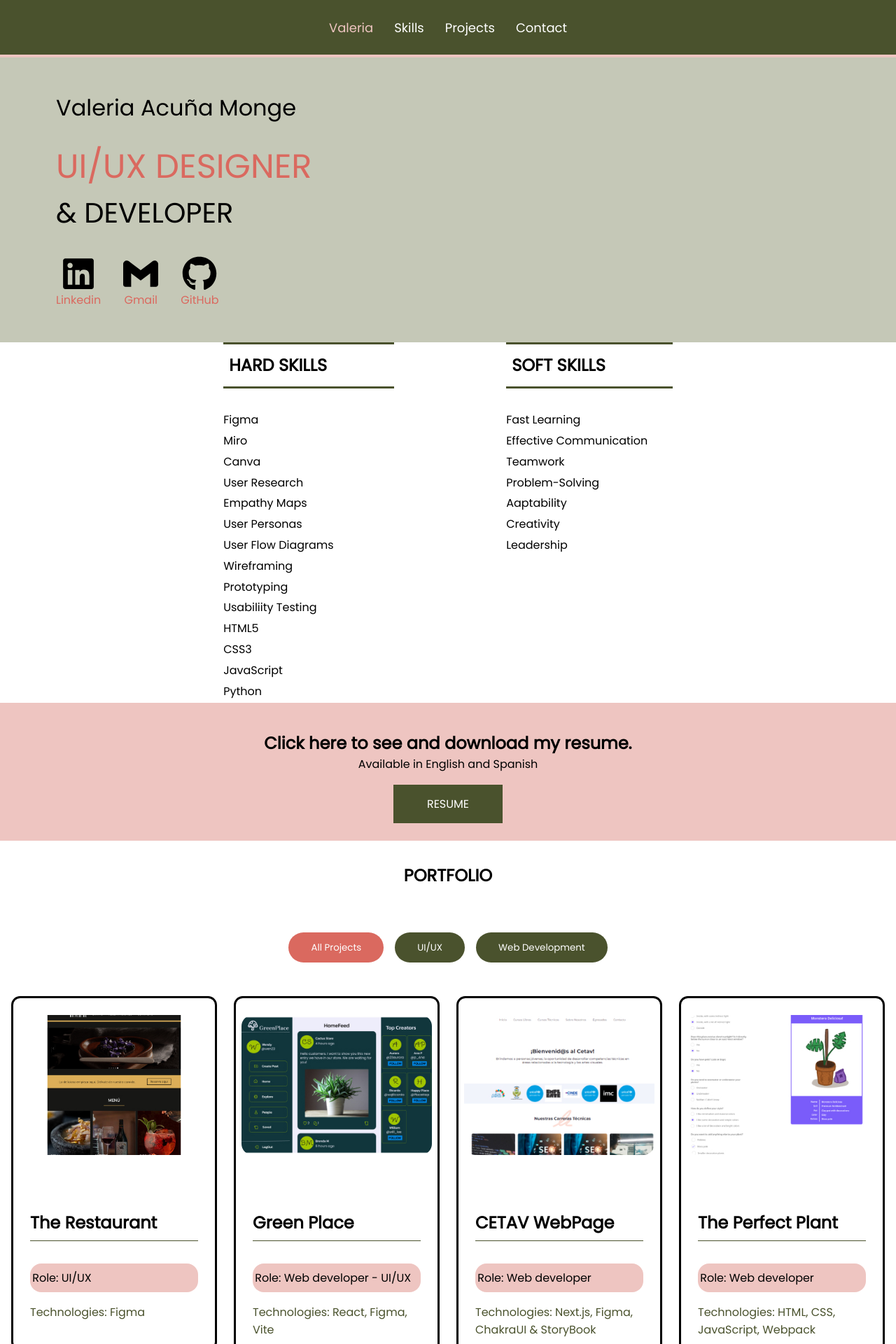
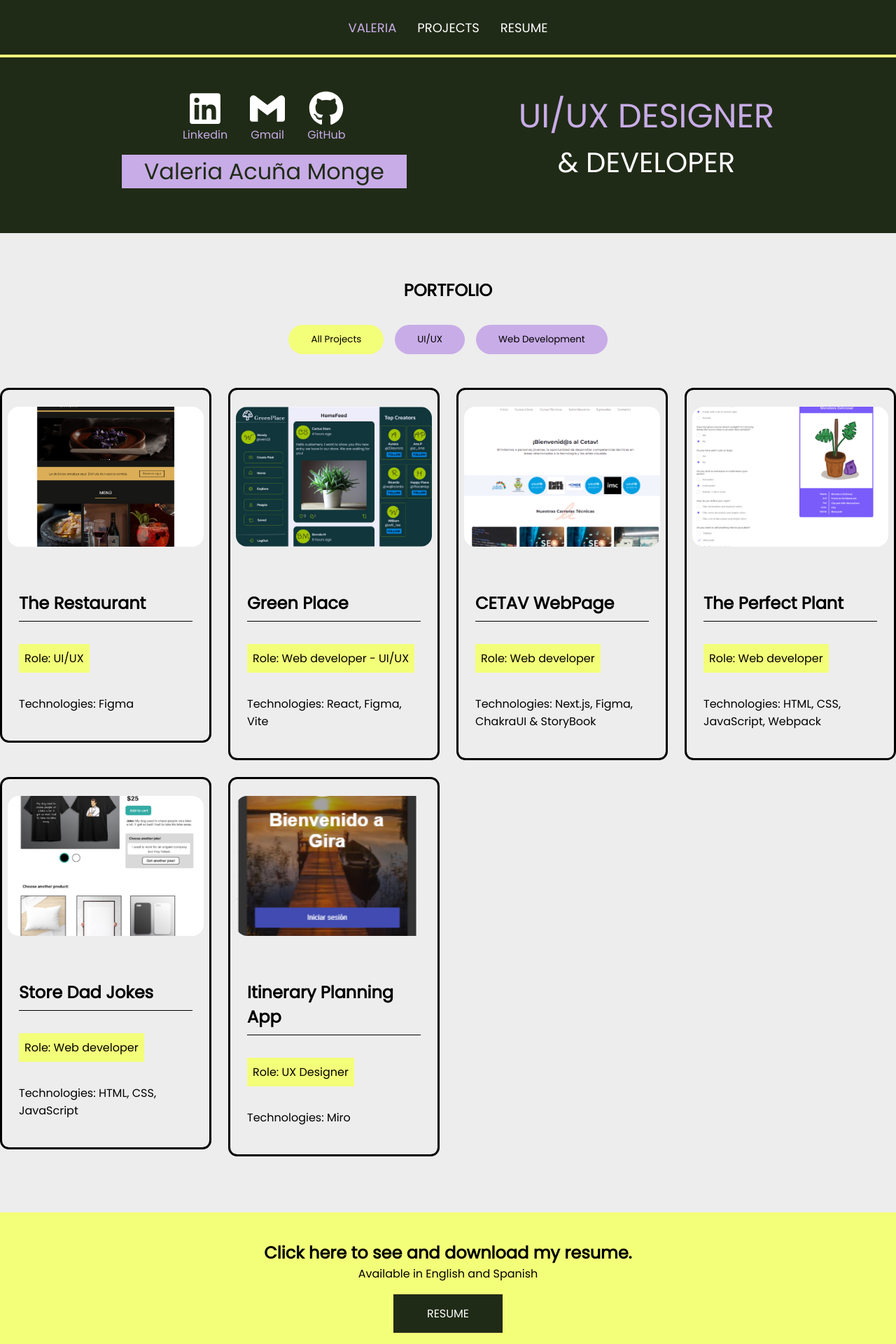
Before and after one commit to ValeriaAcuM/portfolio-valeriaam, a React (Vite) app: page / in a window 1280 px wide. Shown: the top 1920 px of the page at 70% size. Built offline with nearby package versions, Linux system fonts and the light colour scheme.

Commit message:
update colors and appearance

```diff
--- a/src/js/App.jsx
+++ b/src/js/App.jsx
@@ -2,10 +2,9 @@ import { createRoot } from "react-dom/client";
 import { BrowserRouter, Routes, Route } from "react-router-dom";
 import { NavbarMenu } from "./components/navbar/Navbar";
 import { Header } from "./components/header/Header";
-import { Skills } from "./components/skills/Skills";
 import { Portfolio } from "./components/portfolio/Portfolio";
+import { Resume } from "./components/resume/Resume";
 import { Footer } from "./components/footer/Footer";
-/* import { Contact } from "./components/contact/Contact"; */
 
 const App = () => {
   return (
@@ -15,9 +14,8 @@ const App = () => {
         <Route path="/" />
       </Routes>
       <Header />
-      <Skills />
       <Portfolio />
-      {/* <Contact /> */}
+      <Resume />
       <Footer />
     </BrowserRouter>
   );
--- a/src/js/components/header/Header.jsx
+++ b/src/js/components/header/Header.jsx
@@ -3,25 +3,19 @@ import { SiGmail } from "react-icons/si";
 
 const MyIntroduction = () => {
   return (
-    <header className="header" id="personal">
-      <div className="info-content">
-        <span className="name">Valeria Acuña Monge</span>
-        <span className="first-occupation">
-          UI/UX DESIGNER
-          <span className="sec-occupation">& DEVELOPER</span>
-        </span>
-
+    <header id="personal">
+      <div>
         <div className="social-icons">
           <a
             href="https://www.linkedin.com/in/valeria-acuña-monge"
             target="_blank"
             rel="noopener noreferrer"
           >
-            <FaLinkedin size={50} color="#000" />
+            <FaLinkedin size={50} color="#fff" />
             <span>Linkedin</span>
           </a>
           <a href="mailto:valeacumonge@gmail.com">
-            <SiGmail size={50} color="#000" />
+            <SiGmail size={50} color="#fff" />
             <span>Gmail</span>
           </a>
           <a
@@ -29,10 +23,16 @@ const MyIntroduction = () => {
             target="_blank"
             rel="noopener noreferrer"
           >
-            <FaGithub size={50} color="#000" />
+            <FaGithub size={50} color="#fff" />
             <span>GitHub</span>
           </a>
         </div>
+        <p className="name">Valeria Acuña Monge</p>
+      </div>
+
+      <div>
+        <p className="first-occupation">UI/UX DESIGNER</p>
+        <p className="sec-occupation">& DEVELOPER</p>
       </div>
     </header>
   );
--- a/src/js/components/navbar/Navbar.jsx
+++ b/src/js/components/navbar/Navbar.jsx
@@ -18,17 +18,6 @@ const Navbar = () => {
 
           <Link
             activeClass="active"
-            to="skills"
-            spy={true}
-            smooth={true}
-            offset={-100}
-            duration={500}
-          >
-            Skills
-          </Link>
-
-          <Link
-            activeClass="active"
             to="portfolio"
             spy={true}
             smooth={true}
@@ -40,13 +29,13 @@ const Navbar = () => {
 
           <Link
             activeClass="active"
-            to="contact"
+            to="resume"
             spy={true}
             smooth={true}
             offset={-100}
             duration={500}
           >
-            Contact
+            Resume
           </Link>
         </div>
       </nav>
--- /dev/null
+++ b/src/js/components/resume/Resume.jsx
@@ -0,0 +1,28 @@
+import cvDoc from "../../../assets/docs/valeria-acuña_cv.pdf";
+
+const ResumeDoc = () => {
+  return (
+    <section id="resume">
+      <div className="resume-container">
+        <div className="resume-text">
+          <h3>Click here to see and download my resume.</h3>
+          <p>Available in English and Spanish</p>
+        </div>
+        <a
+          className="resume-btn"
+          href={cvDoc}
+          target="_blank"
+          rel="noopener noreferrer"
+        >
+          RESUME
+        </a>
+      </div>
+    </section>
+  );
+};
+
+const Resume = () => {
+  return <ResumeDoc />;
+};
+
+export { Resume };
--- a/src/js/components/skills/Skills.jsx
+++ /dev/null
@@ -1,63 +0,0 @@
-import cvDoc from "../../../assets/docs/valeria-acuña_cv.pdf";
-
-const MySkills = () => {
-  return (
-    <section id="skills">
-      <div className="skills-container">
-        <div className="skills-column">
-          <h1 className="title-skills">HARD SKILLS</h1>
-          <ul>
-            <li>Figma</li>
-            <li>Miro</li>
-            <li>Canva</li>
-            <li>User Research</li>
-            <li>Empathy Maps</li>
-            <li>User Personas</li>
-            <li>User Flow Diagrams</li>
-            <li>Wireframing</li>
-            <li>Prototyping</li>
-            <li>Usabiliity Testing</li>
-            <li>HTML5</li>
-            <li>CSS3</li>
-            <li>JavaScript</li>
-            <li>Python</li>
-          </ul>
-        </div>
-        <div className="skills-column">
-          <h2 className="title-skills">SOFT SKILLS</h2>
-          <ul>
-            <li>Fast Learning</li>
-            <li>Effective Communication</li>
-            <li>Teamwork</li>
-            <li>Problem-Solving</li>
-            <li>Aaptability</li>
-            <li>Creativity</li>
-            <li>Leadership</li>
-          </ul>
-        </div>
-      </div>
-
-      <div className="resume-container">
-        <div className="resume-text">
-          <h3>Click here to see and download my resume.</h3>
-          <p>Available in English and Spanish</p>
-        </div>
-        <a
-          className="resume-btn"
-          href={cvDoc}
-          target="_blank"
-          rel="noopener noreferrer"
-          /* download="Curriculum" */
-        >
-          RESUME
-        </a>
-      </div>
-    </section>
-  );
-};
-
-const Skills = () => {
-  return <MySkills />;
-};
-
-export { Skills };
--- a/src/styles/style.css
+++ b/src/styles/style.css
@@ -1,16 +1,14 @@
 :root {
-  --color-darkGreen: #4A522D;
-  --color-lightGreen: #C5C8B7;
-  --color-darkPink: #da695f;
-  --color-mediumPink: #EEC5C1;
-  --color-lightPink: #FEE2DE;
+  /* --color-darkGreen2: #212C18; */
+  --color-darkGreen: #202B17;
+  --color-lightGreen: #F3FE79;
+  --color-purple: #C8ACE7;
+  --color-orange: #CB9A51;
+  --color-gray: #EDEDED;
   --color-white: #fff;
+  --color-black: #000000;
 }
 
-/* body {
-  overflow: hidden;
-  overflow-y: scroll;
-} */
 body {
   padding-top: 5.1rem;
   /* padding-top: 1.6rem; */
@@ -50,8 +48,9 @@ ul {
   padding: 1.6rem 0;
   /* 1.5rem = ~24px */
   justify-content: center;
-  border-bottom: var(--color-mediumPink) 0.3rem solid;
+  border-bottom: var(--color-lightGreen) 0.3rem solid;
   /* 0.3rem = ~5px */
+  text-transform: uppercase;
 }
 
 .nav-list {
@@ -63,42 +62,49 @@ ul {
   /* 1.125rem = ~18px */
 }
 
-.active {
-  color: var(--color-mediumPink);
+.nav-list:hover {
+  color: var(--color-lightGreen);
 }
 
+.active {
+  color: var(--color-purple);
+}
 
 /* HEADER PERSONAL INFORMATION */
-.header {
+header {
   padding: 3rem 0;
-  background-color: var(--color-lightGreen);
-}
-
-.info-content {
+  background-color: var(--color-darkGreen);
   display: flex;
-  flex-direction: column;
-  margin-left: 5rem;
+  justify-content: center;
+  gap: 10rem;
+  color: var(--color-white);
 }
 
 .name {
+  background-color: var(--color-purple);
+  padding: 0rem 2rem;
+  color: var(--color-darkGreen);
   font-size: 2rem;
+  margin: 1rem 0;
 }
 
 .first-occupation {
   font-size: 3rem;
-  margin: 1.5rem 0 2rem;
-  color: var(--color-darkPink);
+  /* margin: 1.5rem 0 2rem; */
+  color: var(--color-purple);
 }
 
 .sec-occupation {
+  text-align: center;
   display: block;
   font-size: 2.5rem;
-  color: black;
 }
 
 .social-icons {
   display: flex;
   gap: 2rem;
+  justify-content: center;
+  /* margin-top: 1.5rem; */
 }
 
 .social-icons a {
@@ -107,35 +113,103 @@ ul {
   /* ícono arriba, texto abajo */
   align-items: center;
   /* text-decoration: none; */
-  color: var(--color-darkPink);
+  color: var(--color-purple);
   font-size: 1rem;
   /* tamaño del texto debajo del ícono */
 }
 
-/* SKILLS SECTION */
-.skills-container {
-  display: flex;
-  justify-content: space-between;
-  gap: 10rem;
-  justify-content: center;
+.social-icons a:hover {
+  color: var(--color-lightGreen);
 }
 
-.title-skills {
-  border-block: 0.2rem solid var(--color-darkGreen);
-  padding: 0.8rem 6rem 0.8rem 0.5rem;
-  margin-bottom: 2rem;
+/* PORTFOLIO PROJECTS SECTION */
+.portfolio-section {
+  padding: 2rem 0;
+  background-color: var(--color-gray);
 }
 
-/* .skills-column ul {
-  list-style: none;
-} */
-
-.skills-column li {
-  margin-bottom: 0.3rem;
+.portfolio-header {
+  display: flex;
+  flex-direction: column;
+  align-items: center;
+  margin: 2rem 0;
 }
 
+.filter-categories {
+  margin-top: 2rem;
+  display: flex;
+  gap: 1rem;
+  justify-content: center;
+  flex-wrap: wrap;
+}
+
+.filter-btn {
+  padding: 0.7rem 2rem;
+  background-color: var(--color-purple);
+  border: none;
+  cursor: pointer;
+  border-radius: 2rem;
+}
+
+.filter-btn.active,
+.filter-btn:hover {
+  background-color: var(--color-lightGreen);
+  color: var(--color-black);
+}
+
+.card-container a {
+  color: var(--color-black);
+}
+
+.projects-cards {
+  margin: 3rem 0;
+  display: grid;
+  grid-template-columns: repeat(auto-fill, minmax(270px, 1fr));
+  gap: 1.5rem;
+  align-items: stretch;
+}
+
+.card-body {
+  padding: 0.5rem;
+  border: rgb(0, 0, 0) 0.2rem solid;
+  border-radius: 0.8rem;
+}
+
+.card-body:hover {
+  background-color: var(--color-purple);
+}
+
+.card-content {
+  padding: 1rem;
+}
+
+.card-content h4 {
+  border-bottom: var(--color-black) 0.1rem solid;
+  padding: 0.5rem 0;
+  margin: 1rem 0;
+}
+
+.card-image {
+  width: 100%;
+  height: 200px;
+  border-radius: 1rem;
+  object-fit: cover;
+  margin: 1rem 0;
+}
+
+.card-content p {
+  margin: 1rem 0;
+}
+
+.role-projects {
+  display: inline-block;
+  background-color: var(--color-lightGreen);
+  padding: 0.5rem;
+}
+
+/* RESUME SECTION */
 .resume-container {
-  background-color: var(--color-mediumPink);
+  background-color: var(--color-lightGreen);
   text-align: center;
   padding: 2.5rem 0;
 }
@@ -154,187 +228,12 @@ ul {
 
 .resume-btn:hover {
   color: black;
-  background-color: var(--color-darkPink);
+  background-color: var(--color-purple);
 }
-
-/* PORTFOLIO PROJECTS SECTION */
-.portfolio-section {
-  margin: 0 1rem;
-}
-
-.portfolio-header {
-  display: flex;
-  flex-direction: column;
-  align-items: center;
-  margin: 2rem 0;
-}
-
-.filter-categories {
-  margin-top: 4rem;
-  display: flex;
-  gap: 1rem;
-  justify-content: center;
-  flex-wrap: wrap;
-}
-
-.filter-btn {
-  padding: 0.7rem 2rem;
-  background-color: var(--color-darkGreen);
-  color: var(--color-white);
-  border: none;
-  cursor: pointer;
-  border-radius: 2rem;
-}
-
-.filter-btn.active,
-.filter-btn:hover {
-  background-color: var(--color-darkPink);
-  color: var(--color-white);
-}
-
-.card-container a {
-  color: black;
-}
-
-.projects-cards {
-  margin: 3rem 0;
-  display: grid;
-  grid-template-columns: repeat(auto-fill, minmax(270px, 1fr));
-  gap: 1.5rem;
-  align-items: stretch;
-}
-
-.card-body {
-  padding: 0.5rem;
-  border: rgb(0, 0, 0) solid;
-  border-radius: 0.8rem;
-}
-
-.card-body:hover {
-  background-color: var(--color-lightPink);
-}
-
-.card-content {
-  padding: 1rem;
-}
-
-.card-content h4 {
-  border-bottom: #4A522D 0.1rem solid;
-  padding: 0.5rem 0;
-  margin: 2rem 0;
-}
-
-.card-image {
-  width: 100%;
-  height: 200px;
-  border-radius: 1rem;
-  object-fit: cover;
-  margin: 1rem 0;
-}
-
-.card-content p {
-  margin: 1rem 0;
-}
-
-.role-projects {
-  background-color: var(--color-mediumPink);
-  border-radius: 1rem;
-  padding: 0.5rem 0.2rem;
-}
-
-.tech-projects {
-  color: var(--color-darkGreen);
-}
-
-/* .contactSection {
-  position: relative;
-  display: flex;
-  justify-content: center;
-  align-items: center;
-  width: 100%;
-  height: 100%;
-  padding: 20px 100px;
-}
-
-.contactSection :after {
-  content: "";
-  position: absolute;
-  left: 0;
-  top: 0;
-  width: 100%;
-  height: 100%;
-  background: url("../assets/img/personal_banner.png") no-repeat center;
-  background-size: cover;
-  z-index: -1;
-  filter: blur(50px);
-}
-
-.contact-box {
-  max-width: 850px;
-  display: grid;
-  grid-template-columns: repeat(2, 1fr);
-  justify-content: center;
-  align-items: center;
-  text-align: center;
-  background-color: var(--color-white);
-  box-shadow: 0px 0px 19px 5px rgba(0, 0, 0, 0.19);
-}
-
-.leftSiteForm {
-  height: 35%;
-  background: url("../assets/img/personal_banner.png") no-repeat center;
-  background-size: cover;
-}
-
-.rightSiteForm {
-  padding: 25px 40px;
-} */
-
-/* h3 {
-  position: relative;
-  padding-bottom: 10px;
-  margin-bottom: 10px;
-}
-
-h3:after {
-  content: "";
-  position: absolute;
-  left: 50%;
-  bottom: 0;
-  transform: translateX(-50%);
-  height: 4px;
-  width: 50px;
-  border-radius: 2px;
-  background-color: #4A522D;
-} */
-
-/* .field {
-  width: 100%;
-  padding: 0.5rem 1rem;
-  outline: none;
-  border: 2px solid;
-  background-color: var(--color-lightPink);
-  margin-bottom: 22px;
-  transition: .3s;
-}
-
-.field:hover {
-  background-color: var(--color-mediumPink);
-}
-
-.field:focus {
-  background-color: var(--color-white);
-  border: 2px solid var(--color-darkGreen);
-}
-
-.msg {
-  min-height: 150px;
-} */
 
 /* FOOTER STYLES */
 footer {
-  color: var(--color-white);
-  background-color: var(--color-darkGreen);
+  background-color: var(--color-purple);
 }
 
 .footer-section {
@@ -349,6 +248,7 @@ footer h6 {
   display: flex;
   align-items: center;
   justify-content: center;
+  border-bottom: var(--color-black) 0.1rem solid;
 }
 
 .footer-content {
@@ -363,10 +263,13 @@ footer h6 {
 
 .footer-titles {
   text-transform: uppercase;
-  padding-bottom: 1rem;
+  display: inline-block;
+  background-color: var(--color-lightGreen);
+  padding: 0 5rem;
+  margin-bottom: 1rem;
 }
 
-.institution-name{
+.institution-name {
   margin-bottom: 0.5rem;
 }
 
@@ -374,9 +277,13 @@ footer h6 {
 @media (max-width: 1024px) {
 
   /* HEADER PERSONAL INFORMATION */
-  .info-content {
-    margin-left: 3rem;
+  header {
+    padding: 2rem 0;
+    flex-direction: column;
+    align-items: center;
+    gap: 1rem;
   }
+
 
   /* SKILLS SECTION */
   .skills-container {
@@ -399,7 +306,7 @@ footer h6 {
 
   .first-occupation {
     font-size: 2rem;
-    margin: 1.5rem 0;
+    margin: 1.5rem 0 0.5rem;
   }
 
   .sec-occupation {
```
Also changed, not shown: src/js/components/contact/Contact.jsx (deleted, +0 -98 lines), src/js/components/footer/Footer.jsx (+33 -38 lines).
